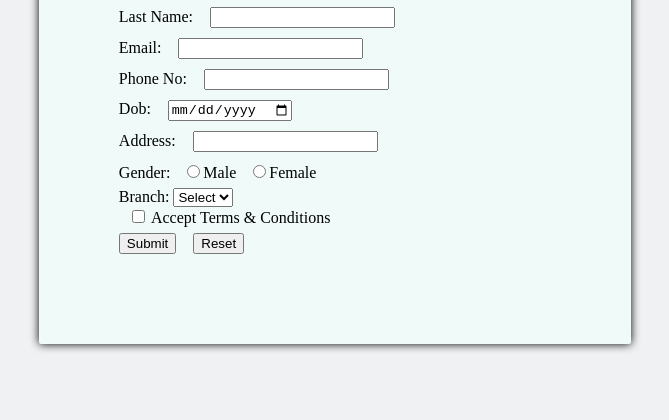
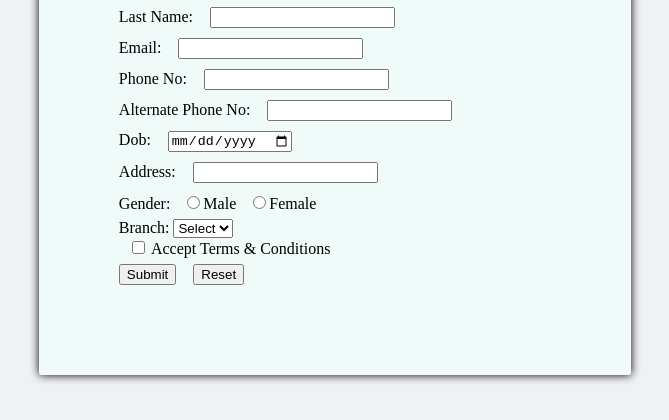
Before and after one commit to Narigejyoshna/24265A0514, a plain HTML site: page index.html in a window 1280 px wide. Shown: the part 312-732 px from the top of the page, without its empty margins (305-974 px from the left). Drawn offline with Linux system fonts and the light colour scheme.

Commit message:
Extra field added

```diff
--- a/index.html
+++ b/index.html
@@ -40,6 +40,9 @@ input{
         <input type="email"><br>
         <label>Phone No:</label>
         <input type="text"><br>
+            <label>Alternate Phone No:</label>
+        <input type="text"><br>
+
         <label>Dob:</label>
         <input type="date"><br>
         <label>Address:</label>
```
